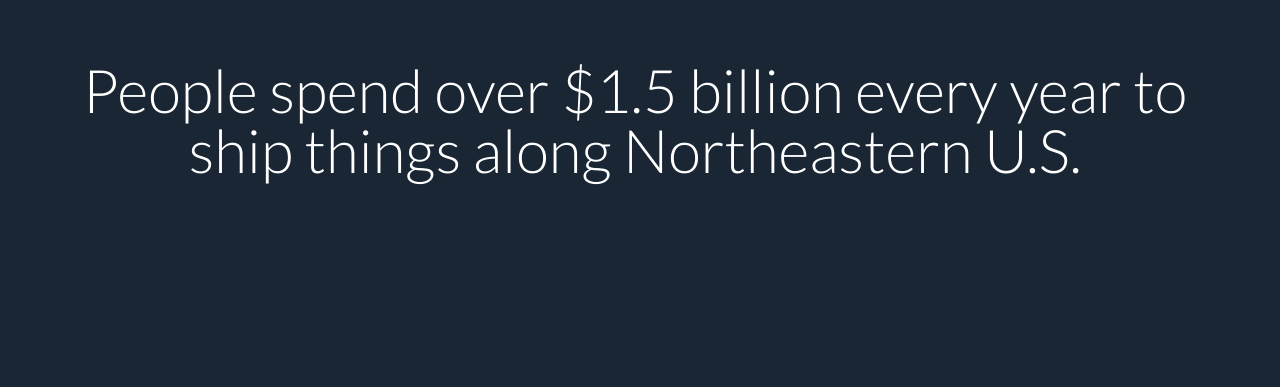
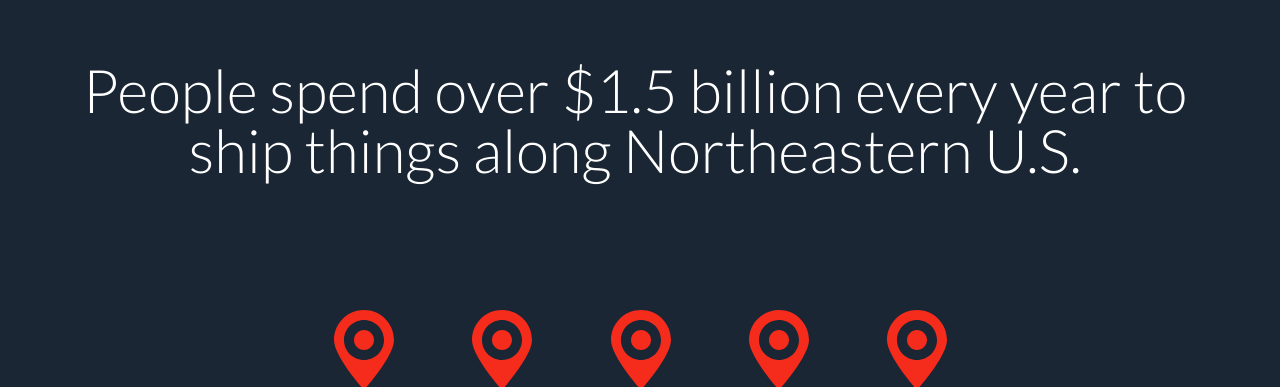
Before and after one commit to pqhwan/realswig, a website: page html/demopage_drivers.html in a window 1280 px wide. Shown: the top 387 px of the page. Drawn offline with Linux system fonts and the light colour scheme; files that its build step writes are made by us from their sources; files whose address does not match are found by name.

Commit message:
margin adjustment

```diff
--- a/html/demopage_drivers.html
+++ b/html/demopage_drivers.html
@@ -137,8 +137,8 @@
                 color:#F52B1C;
                 padding-left:240px;
                 padding-right:100px;
-                padding-top:200px;
-                padding-bottom:200px;
+                padding-top:15vh;
+                padding-bottom:20vh;
             }
             .mbtn{
                 background-color:transparent;
```
